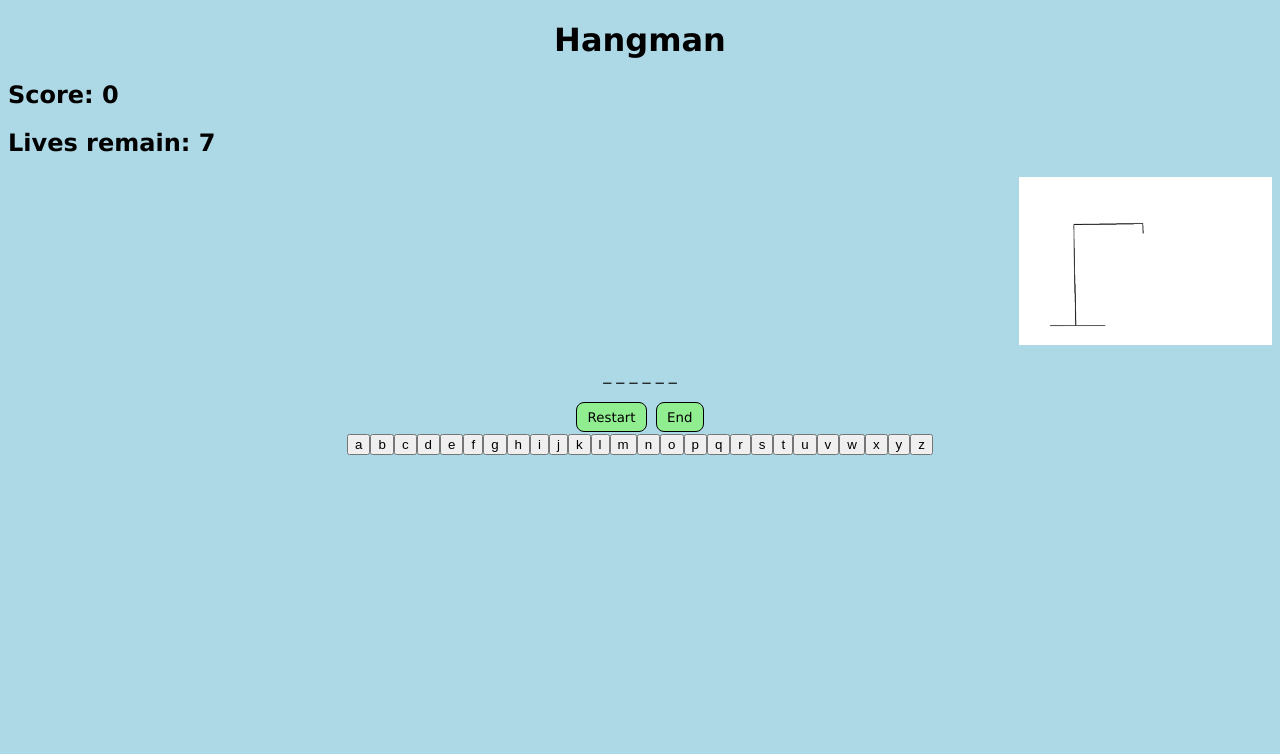
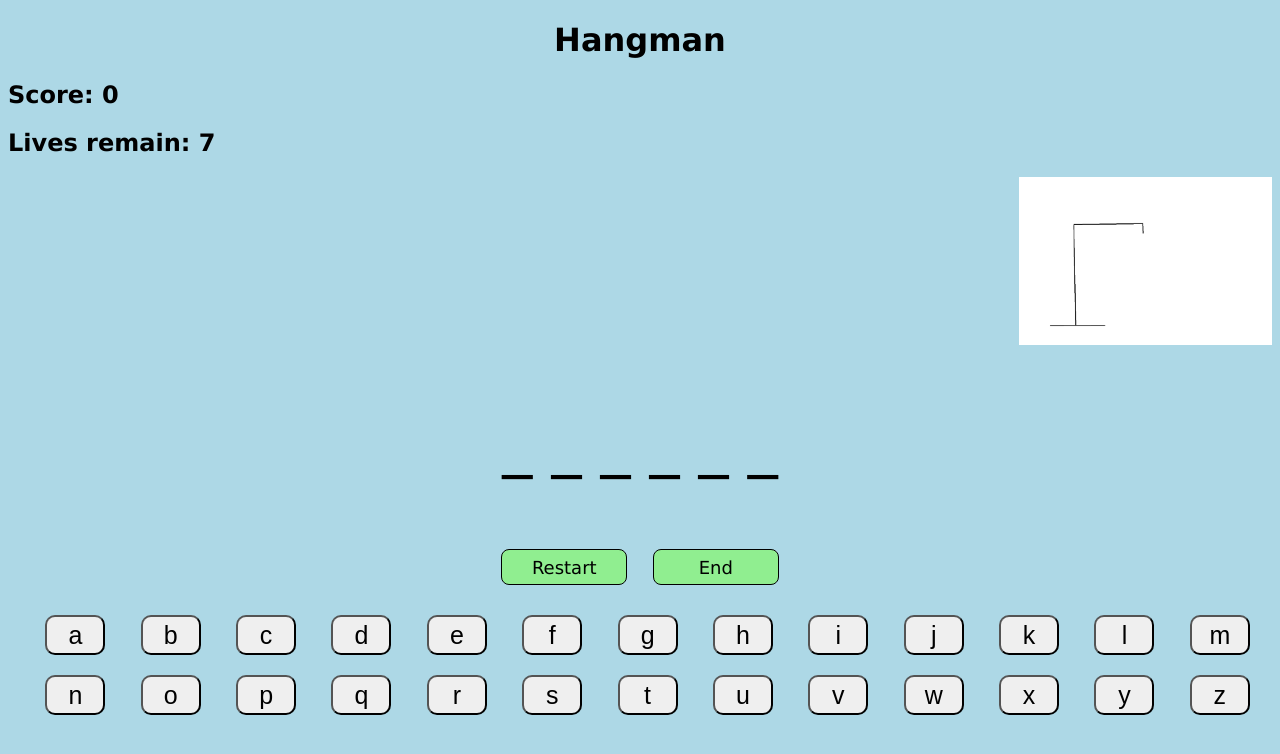
Before and after one commit to Vivianwcao/1537_Hangman, a plain HTML site: page index.html in a window 1280 px wide. Drawn offline with Linux system fonts and the light colour scheme.

Commit message:
button, _ size  changed

```diff
--- a/hangman.js
+++ b/hangman.js
@@ -18,6 +18,7 @@ function generateBlanks() {
 }
 
 guessedWord = generateBlanks()
+guessedWord.fontsize = "60px"
 
 
 //generate 26 letters using object constructors.
@@ -32,6 +33,15 @@ function buttons(id) {
         let bttn = document.createElement("button");
         document.body.appendChild(bttn);
         bttn.innerHTML = this.id;
+
+        bttn.style.width = "60px";
+        bttn.style.height = "40px";
+        bttn.style.borderRadius = "10px";
+        bttn.style.fontSize = "25px";
+        bttn.style.margin = "0.8%";
+        bttn.style.marginLeft = "2%";
+        // bttn
+
         bttn.onclick = function () {
             onLetterClick(this.innerHTML);
             setTimeout(function () {
--- a/style.css
+++ b/style.css
@@ -27,11 +27,19 @@ td {
   background: lime;
 }
 
+#blanks{
+  font-size: 60px;
+}
+
 #letters{
   position: relative;
   text-align: center;
   width: 60%;
   left: 20%;
+}
+
+#buttons{
+  background-color:black;
 }
 
 #letterButton, #restart, #endButton{
@@ -41,8 +49,10 @@ td {
   padding: .8vh .8vw;
   border: 1px solid black;
   border-radius: 8px;
-
-  margin: 2px;
+  width: 10%;
+  font-size: large;
+  margin : 10px;
+  margin-bottom: 20px;
 }
 
 #data {
```
